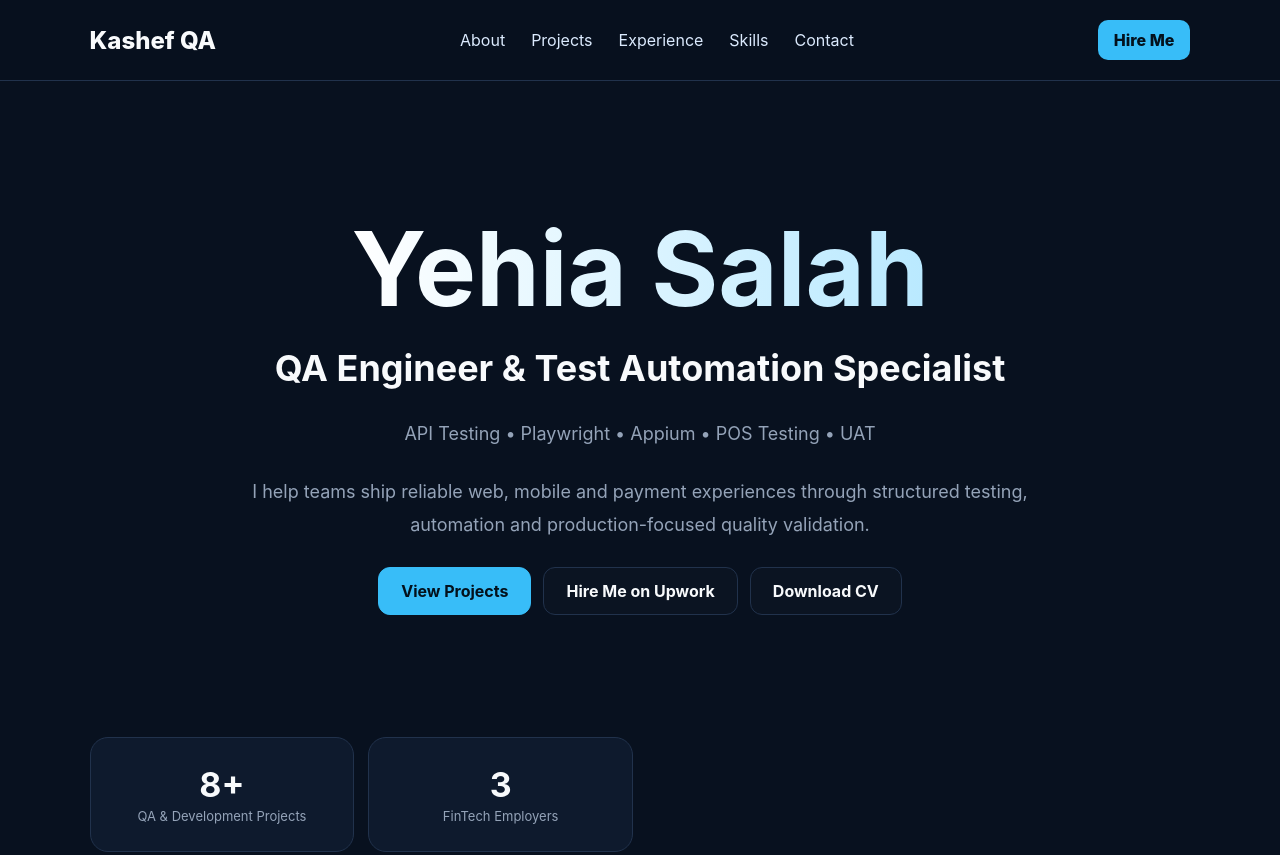
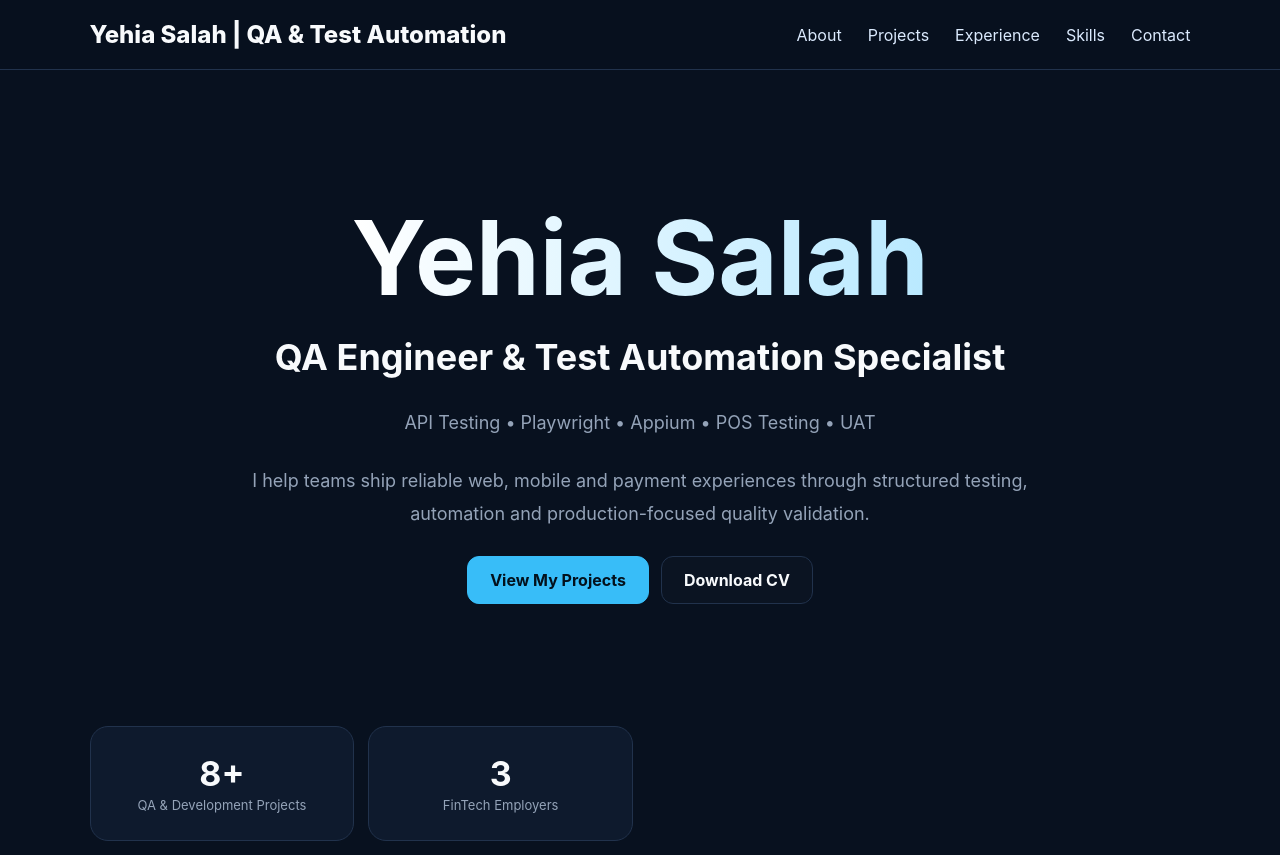
Before and after one commit to yehiaelkashif/yehia-qa-portfolio, a Django app: page / in a window 1280 px wide. Shown: the top 855 px of the page. Run offline with Django 5.2, Linux system fonts and the light colour scheme.

Commit message:
Update portfolio hero and remove Upwork CTA

```diff
--- a/templates/home.html
+++ b/templates/home.html
@@ -7,9 +7,9 @@
   <title>Yehia Salah | FinTech QA Engineer</title><link rel="stylesheet" href="{% static 'css/style.css' %}">
 </head>
 <body>
-<header><a class="brand" href="#home">Kashef QA</a><nav><a href="#about">About</a><a href="#projects">Projects</a><a href="#experience">Experience</a><a href="#skills">Skills</a><a href="#contact">Contact</a></nav><a class="nav-cta" href="https://www.upwork.com/freelancers/~01de92459154ad635c" target="_blank" rel="noopener">Hire Me</a></header>
+<header><a class="brand" href="#home">Yehia Salah | QA &amp; Test Automation</a><nav><a href="#about">About</a><a href="#projects">Projects</a><a href="#experience">Experience</a><a href="#skills">Skills</a><a href="#contact">Contact</a></nav></header>
 <main>
-<section id="home" class="hero"><h1>Yehia Salah</h1><h2>QA Engineer &amp; Test Automation Specialist</h2><p>API Testing • Playwright • Appium • POS Testing • UAT</p><p class="hero-copy">I help teams ship reliable web, mobile and payment experiences through structured testing, automation and production-focused quality validation.</p><div class="actions"><a class="btn primary" href="#projects">View Projects</a><a class="btn" href="https://www.upwork.com/freelancers/~01de92459154ad635c" target="_blank" rel="noopener">Hire Me on Upwork</a><a class="btn" href="{% static 'docs/Yehia_Salah_CV.pdf' %}" target="_blank" rel="noopener">Download CV</a></div></section>
+<section id="home" class="hero"><h1>Yehia Salah</h1><h2>QA Engineer &amp; Test Automation Specialist</h2><p>API Testing • Playwright • Appium • POS Testing • UAT</p><p class="hero-copy">I help teams ship reliable web, mobile and payment experiences through structured testing, automation and production-focused quality validation.</p><div class="actions"><a class="btn primary" href="#projects">View My Projects</a><a class="btn" href="{% static 'docs/Yehia_Salah_CV.pdf' %}" target="_blank" rel="noopener">Download CV</a></div></section>
 <section class="stats"><div><strong>8+</strong><span>QA &amp; Development Projects</span></div><div><strong>3</strong><span>FinTech Employers</span></div></section>
 <section id="about" class="section"><div class="section-head"><span>ABOUT</span><h2>Quality across web, mobile, APIs and payments.</h2></div><p class="lead">Software testing specialist focused on reliable FinTech experiences. My work spans functional testing, regression, UAT, API validation, production verification and automation, with hands-on exposure to payment, POS and mobile workflows.</p></section>
 <section id="projects" class="section alt"><div class="section-head"><span>MY WORK</span><h2>Featured Projects</h2><p>Selected QA, automation and backend work.</p></div><div class="grid">
@@ -28,5 +28,5 @@
 <article><time>Jan 2022 — Sep 2023</time><h3>Technical &amp; Business Operations Executive</h3><p>Fawry for online payment</p><ul class="experience-points"><li>Conducted User Acceptance Testing and documented test cases for new and existing services.</li><li>Investigated production and operational issues and identified likely root causes.</li><li>Configured new services for integration into the payment platform.</li></ul></article>
 </div></section>
 <section id="skills" class="section alt"><div class="section-head"><span>CAPABILITIES</span><h2>Skills &amp; Tools</h2></div><div class="skill-cloud"><span>Playwright</span><span>Appium</span><span>Selenium</span><span>Postman</span><span>REST APIs</span><span>Python</span><span>Java</span><span>JavaScript / TypeScript</span><span>Django / DRF</span><span>PostgreSQL</span><span>MySQL</span><span>SQLite</span><span>Oracle</span><span>Git / GitHub</span><span>GitHub Actions</span><span>CI/CD</span><span>Jira</span><span>UAT</span><span>POS Testing</span><span>FinTech QA</span><span>Regression Testing</span><span>E2E Testing</span></div></section>
-<section id="contact" class="section contact"><span>LET'S WORK TOGETHER</span><h2>Need a QA engineer for your product?</h2><p>I’m open to freelance and part-time QA, automation and FinTech testing opportunities.</p><div class="actions"><a class="btn primary" href="https://www.upwork.com/freelancers/~01de92459154ad635c" target="_blank" rel="noopener">Hire Me on Upwork</a><a class="btn" href="mailto:yehiasalah74@gmail.com">Email Me</a><a class="btn" href="https://www.linkedin.com/in/yehia-salah-960498163/" target="_blank" rel="noopener">LinkedIn</a><a class="btn" href="https://github.com/yehiaelkashif" target="_blank" rel="noopener">GitHub</a></div></section>
+<section id="contact" class="section contact"><span>LET'S WORK TOGETHER</span><h2>Need a QA engineer for your product?</h2><p>QA Engineer specializing in Software Testing, Test Automation, API Testing, and FinTech solutions.</p><div class="actions"><a class="btn" href="mailto:yehiasalah74@gmail.com">Email Me</a><a class="btn" href="https://www.linkedin.com/in/yehia-salah-960498163/" target="_blank" rel="noopener">LinkedIn</a><a class="btn" href="https://github.com/yehiaelkashif" target="_blank" rel="noopener">GitHub</a></div></section>
 </main><footer>© <span id="year"></span> Yehia Salah · FinTech QA Engineer</footer><script src="{% static 'js/script.js' %}"></script></body></html>
```
